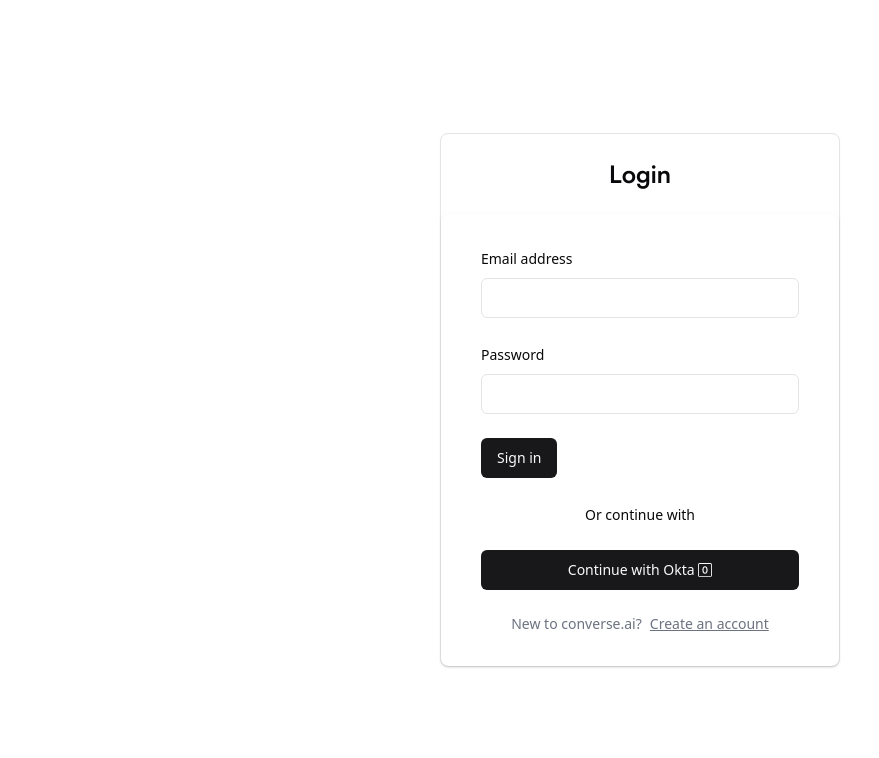
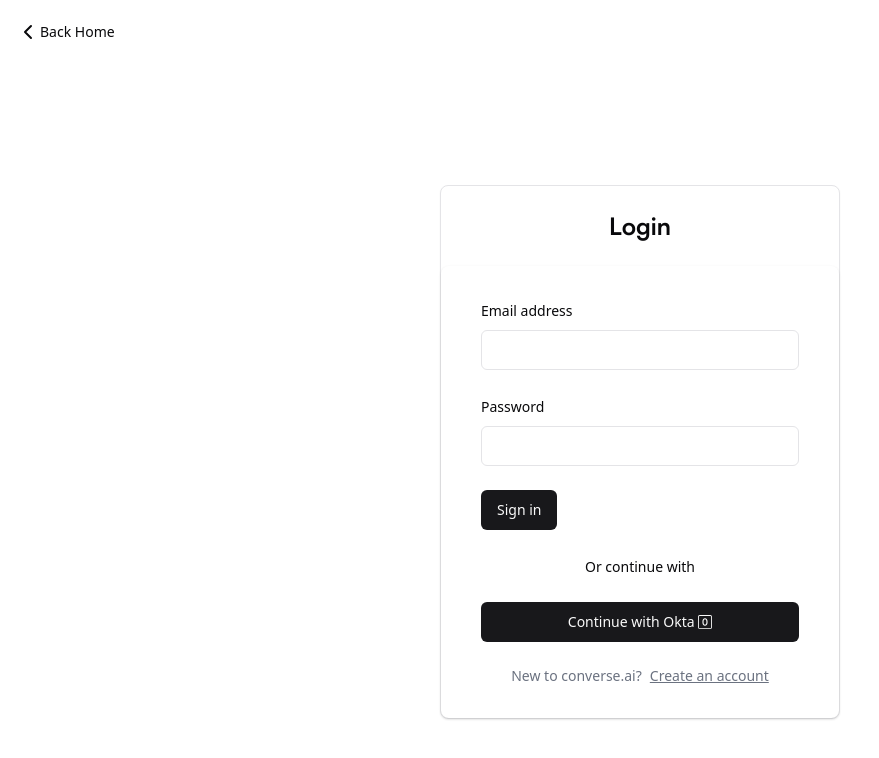
Before and after one commit to trace2798/okta_fullstack, a Next.js app: page /login in a window 1280 px wide. Shown: the top 758 px of the page, without its empty margins (0-879 px from the left). Built offline with nearby package versions, Linux system fonts and the light colour scheme; no server answers.

Commit message:
added back button on home page

```diff
--- a/app/(auth)/login/page.tsx
+++ b/app/(auth)/login/page.tsx
@@ -1,4 +1,6 @@
 import AuthForm from "@/components/auth-form";
+import { Button } from "@/components/ui/button";
+import { ChevronLeft } from "lucide-react";
 import { FC } from "react";
 
 interface pageProps {}
@@ -6,6 +8,13 @@
 const page: FC<pageProps> = ({}) => {
   return (
     <>
+      <a href="/">
+        <Button variant="ghost" className="mt-3">
+          {" "}
+          <ChevronLeft /> Back Home
+        </Button>
+      </a>
+
       <div className="h-screen flex justify-center items-center">
         <AuthForm />
       </div>
```
